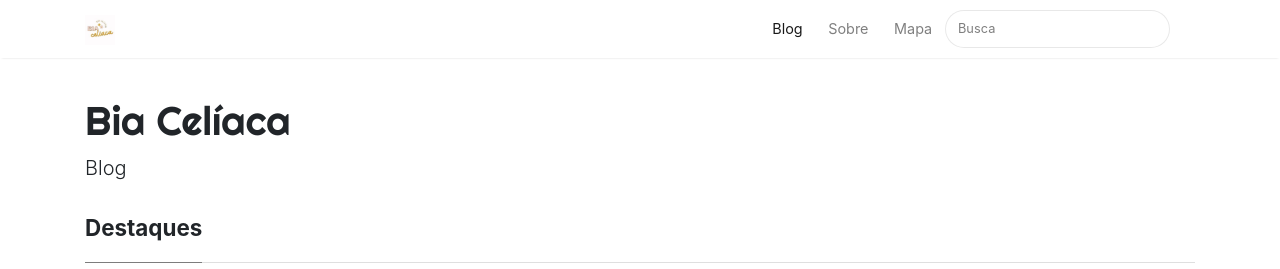
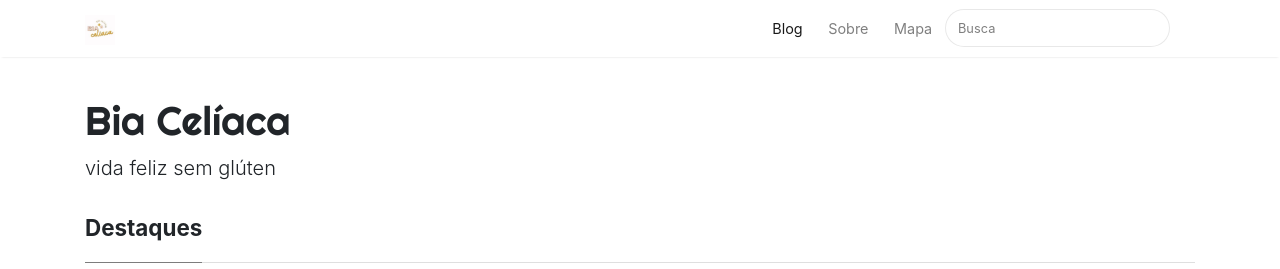
Before and after one commit to biiaarvieira/biaceliaca, a Jekyll site: the page built from index.html, in a window 1280 px wide and 1190 px high. Shown: the top 269 px of the window. Built offline with Jekyll 4.4.1, drawn with Linux system fonts in a browser that asks for light colours; nearby versions of some CDN libraries; the list of posts is cut into pages by our own code.

Commit message:
ajuste descrição blog

```diff
--- a/_config.yml
+++ b/_config.yml
@@ -1,7 +1,7 @@
 # Site
 name: "Bia Celíaca"
 title: "Bia Celíaca"
-description: "Blog"
+description: "vida feliz sem glúten"
 logo: 'assets/images/logo.jpg'
 favicon: 'assets/images/logo.jpg'
 baseurl: ''
```
